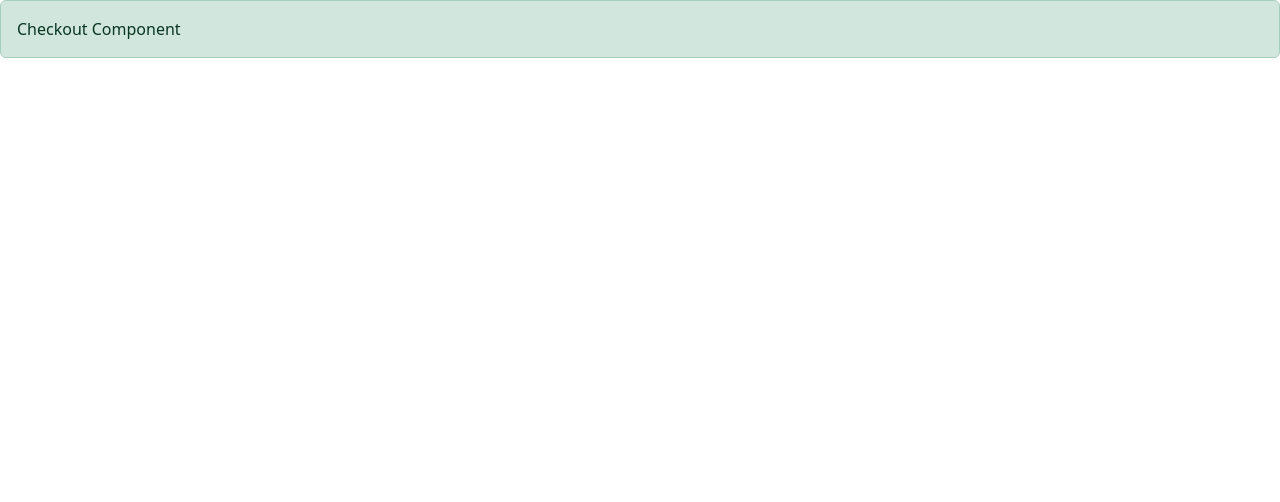
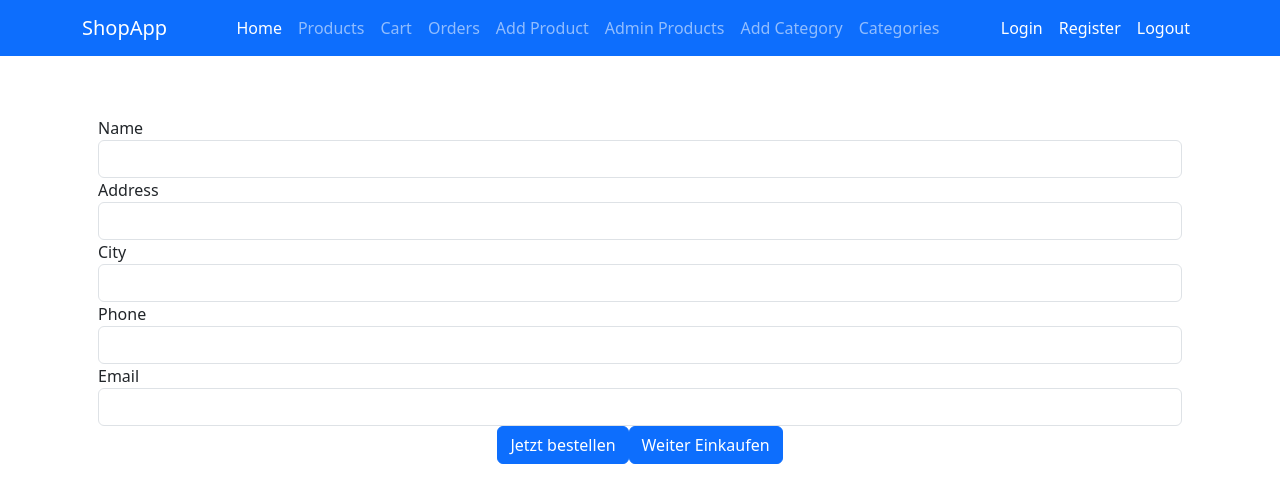
Before and after one commit to sbrycbc/my-shop-app, an Angular app: page /checkout in a window 1280 px wide. Shown: the top 502 px of the page. Built offline with nearby package versions, Linux system fonts and the light colour scheme.

Commit message:
updated checkout detail...

```diff
--- a/data.json
+++ b/data.json
@@ -1,17 +1,102 @@
 {
-    "products": [
-        { "id": 1, "name": "Samsung S5", "price": 1000, "imageUrl": "1.png.png", "description": "gut", "category":"Handy" },
-        { "id": 2, "name": "Samsung S6", "price": 1000, "imageUrl": "2.png.png", "description": "sehr gut", "category":"Handy" },
-        { "id": 3, "name": "Samsung S7", "price": 1000, "imageUrl": "4.jpg.png", "description": "gut" , "category":"Handy"},
-        { "id": 4, "name": "Samsung S8", "price": 1000, "imageUrl": "2.png.png", "description": "noct nict benutzen" , "category":"Handy"},
-        { "id": 5, "name": "Samsung S9", "price": 1000, "imageUrl": "1.png.png", "description": "gut" , "category":"Handy"},
-        { "id": 6, "name": "Samsung S10", "price": 1000, "imageUrl": "2.png.png", "description": "sehr gut" , "category":"Computer"},
-        { "id": 7, "name": "Samsung S11", "price": 1000, "imageUrl": "4.jpg.png", "description": "süpii" , "category":"Computer" }
-    ],
-    "categories": [
-        { "id": 1, "name": "Handy" },
-        { "id": 2, "name": "Computer" },
-        { "id": 3, "name": "Elektronic" }
-    ],
-    "orders": []
+  "products": [
+    {
+      "id": "1",
+      "name": "Samsung S5",
+      "price": 1000,
+      "imageUrl": "1.png.png",
+      "description": "gut",
+      "category": "Handy"
+    },
+    {
+      "id": "2",
+      "name": "Samsung S6",
+      "price": 1000,
+      "imageUrl": "2.png.png",
+      "description": "sehr gut",
+      "category": "Handy"
+    },
+    {
+      "id": "3",
+      "name": "Samsung S7",
+      "price": 1000,
+      "imageUrl": "4.jpg.png",
+      "description": "gut",
+      "category": "Handy"
+    },
+    {
+      "id": "4",
+      "name": "Samsung S8",
+      "price": 1000,
+      "imageUrl": "2.png.png",
+      "description": "noct nict benutzen",
+      "category": "Handy"
+    },
+    {
+      "id": "5",
+      "name": "Samsung S9",
+      "price": 1000,
+      "imageUrl": "1.png.png",
+      "description": "gut",
+      "category": "Handy"
+    },
+    {
+      "id": "6",
+      "name": "Samsung S10",
+      "price": 1000,
+      "imageUrl": "2.png.png",
+      "description": "sehr gut",
+      "category": "Computer"
+    },
+    {
+      "id": "7",
+      "name": "Samsung S11",
+      "price": 1000,
+      "imageUrl": "4.jpg.png",
+      "description": "süpii",
+      "category": "Computer"
+    }
+  ],
+  "categories": [
+    {
+      "id": "1",
+      "name": "Handy"
+    },
+    {
+      "id": "2",
+      "name": "Computer"
+    },
+    {
+      "id": "3",
+      "name": "Elektronic"
+    }
+  ],
+  "orders": [
+    {
+      "id": "ff87",
+      "cart": {
+        "items": [
+          {
+            "product": {
+              "id": "2",
+              "name": "Samsung S6",
+              "price": 1000,
+              "imageUrl": "2.png.png",
+              "description": "sehr gut",
+              "category": "Handy"
+            },
+            "quantity": 1
+          }
+        ],
+        "itemCount": 1,
+        "total": 1000
+      },
+      "isSent": false,
+      "name": "sbry",
+      "address": "izmir",
+      "phone": "456677",
+      "email": "test@mail.com",
+      "city": "adana"
+    }
+  ]
 }
--- a/src/app/shop/cart-detail/cart-detail.component.html
+++ b/src/app/shop/cart-detail/cart-detail.component.html
@@ -44,7 +44,7 @@
                 <div class="alert alert-warning mt-3">
                     WarenKorb ist Leer!! <br>
                     <button routerLink="/shop"class="btn btn-link p-0">
-                    Weiter Einkaufen!!!
+                    Zurück zum Einkaufen!!!
                     </button>
                 </div>
             </ng-container>
@@ -64,7 +64,7 @@
                 </table>
             <div>
                 <button routerLink="/shop" class="btn btn-primary btn-sm ">
-                    Weiter Einkaufen
+                    Zurück zum Einkaufen
                 </button>
                 <button routerLink="/checkout" class="btn btn-primary btn-sm ml-3">
                     Alles dass!!!
--- a/src/app/shop/checkout/checkout.component.css
+++ b/src/app/shop/checkout/checkout.component.css
@@ -0,0 +1,9 @@
+.form-control.ng-touched.ng-invalid {
+    border-left: 5px solid #a94442;
+    /* Geçersiz form kontrolü kırmızı renkte border ile gösterilir */
+}
+
+.form-control.ng-dirty.ng-valid {
+    border-left: 5px solid #42A948;
+    /* Geçerli form kontrolü yeşil renkte border ile gösterilir */
+}
--- a/src/app/shop/checkout/checkout.component.html
+++ b/src/app/shop/checkout/checkout.component.html
@@ -1,3 +1,42 @@
-<div class="alert alert-success">
-    Checkout Component
+<app-navbar></app-navbar>
+
+<div class="container pt-100 mb-5">
+    <div *ngIf="orderSent" class="m-2 text-center">
+        <h2>Danke Sehr!</h2>
+        <p>Ihre Bestellung wurde gespeichert!!</p>
+        <button class="btn btn-primary" routerLink="/shop">
+            Zurück zum Einkaufen!
+        </button>
+    </div>
+    <form *ngIf="!orderSent" #form="ngForm" (ngSubmit)="submitOrder(form)" class="m-3">
+        <div class="form-group">
+            <label>Name</label>
+            <input class="form-control" #name="ngModel" name="name" [(ngModel)]="order.name"  required>
+            <span *ngIf="submitted && name.invalid" class="text-danger">Bitte geben Sie Ihren Namen ein.</span>
+        </div>
+        <div class="form-group">
+            <label>Address</label>
+            <input class="form-control" #address="ngModel" name="address" [(ngModel)]="order.address" required>
+            <span *ngIf="submitted && address.invalid" class="text-danger">Bitte geben Sie Ihre Adresse ein.</span>
+        </div>
+        <div class="form-group">
+            <label>City</label>
+            <input class="form-control" #city="ngModel" name="city" [(ngModel)]="order.city" required>
+            <span *ngIf="submitted && city.invalid" class="text-danger">Bitte geben Sie Ihre Stadt ein.</span>
+        </div>
+        <div class="form-group">
+            <label>Phone</label>
+            <input class="form-control" #phone="ngModel" name="phone" [(ngModel)]="order.phone" required>
+            <span *ngIf="submitted && phone.invalid" class="text-danger">Bitte geben Sie Ihre Telefonnummer ein.</span>
+        </div>
+        <div class="form-group">
+            <label>Email</label>
+            <input class="form-control" #email="ngModel" name="email" [(ngModel)]="order.email" required>
+            <span *ngIf="submitted && email.invalid" class="text-danger">Bitte geben Sie Ihre Email ein.</span>
+        </div>
+        <div class="text-center">
+            <button type="submit" class="btn btn-primary">Jetzt bestellen</button>
+            <button type="button" routerLink="/shop" class="btn btn-primary ml-2">Weiter Einkaufen</button>
+        </div>
+    </form>
 </div>
--- a/src/app/shop/checkout/checkout.component.ts
+++ b/src/app/shop/checkout/checkout.component.ts
@@ -1,10 +1,36 @@
-import { Component } from '@angular/core';
+import { Component, OnInit } from '@angular/core';
+import { NgForm } from '@angular/forms';
+import { Order } from 'src/app/model/order.model';
+import { OrderRepository } from 'src/app/model/order.repository';
 
 @Component({
   selector: 'checkout',
   templateUrl: './checkout.component.html',
   styleUrls: ['./checkout.component.css']
 })
-export class CheckoutComponent {
+export class CheckoutComponent implements OnInit{
+
+  orderSent: boolean = false;
+  submitted: boolean = false;
+
+  constructor(public order:Order, private orderRepository:OrderRepository) { }
+
+  ngOnInit() {
+
+  }
+
+  submitOrder(form: NgForm) {
+
+    this.submitted = true;
+    if (form.valid) {
+      this.orderRepository.saveOrder(this.order)
+        .subscribe(order => {
+          this.order.clearOrder();
+          this.orderSent = true;
+          this.submitted = false;
+      })
+       }
+
+  }
 
 }
```
